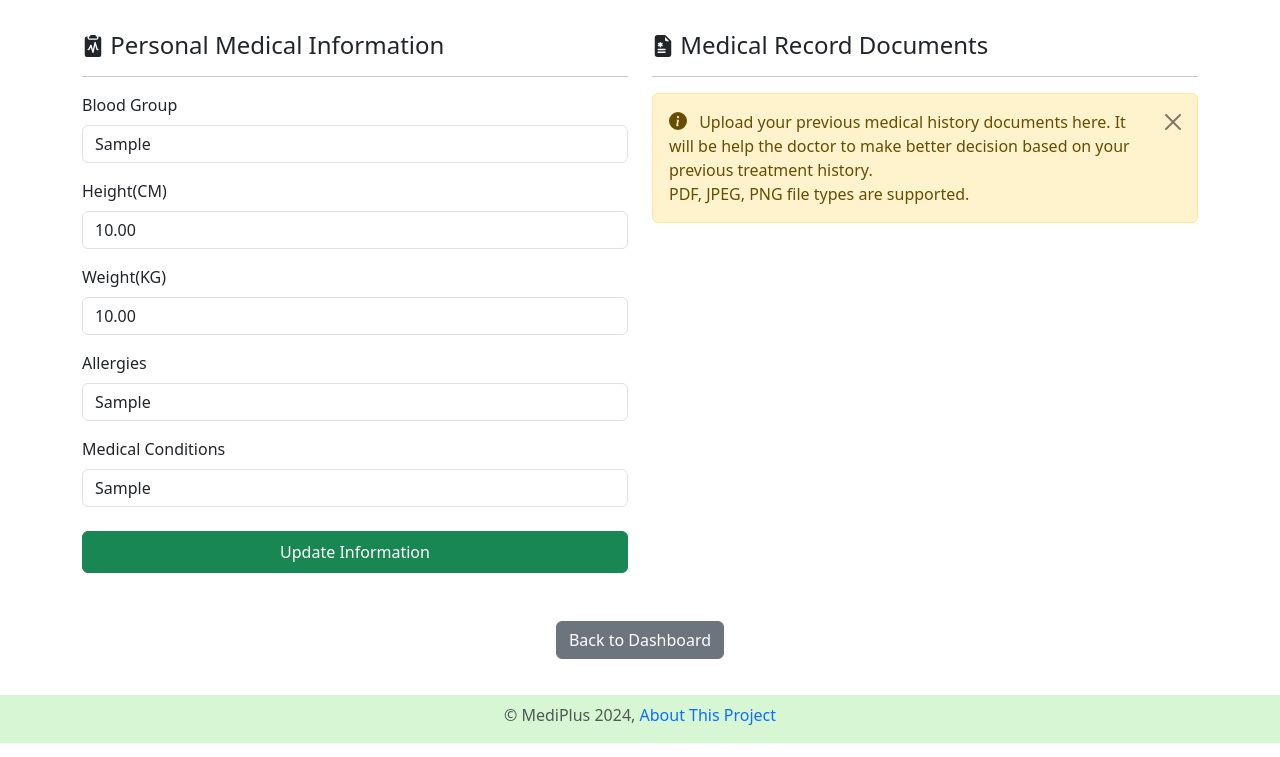
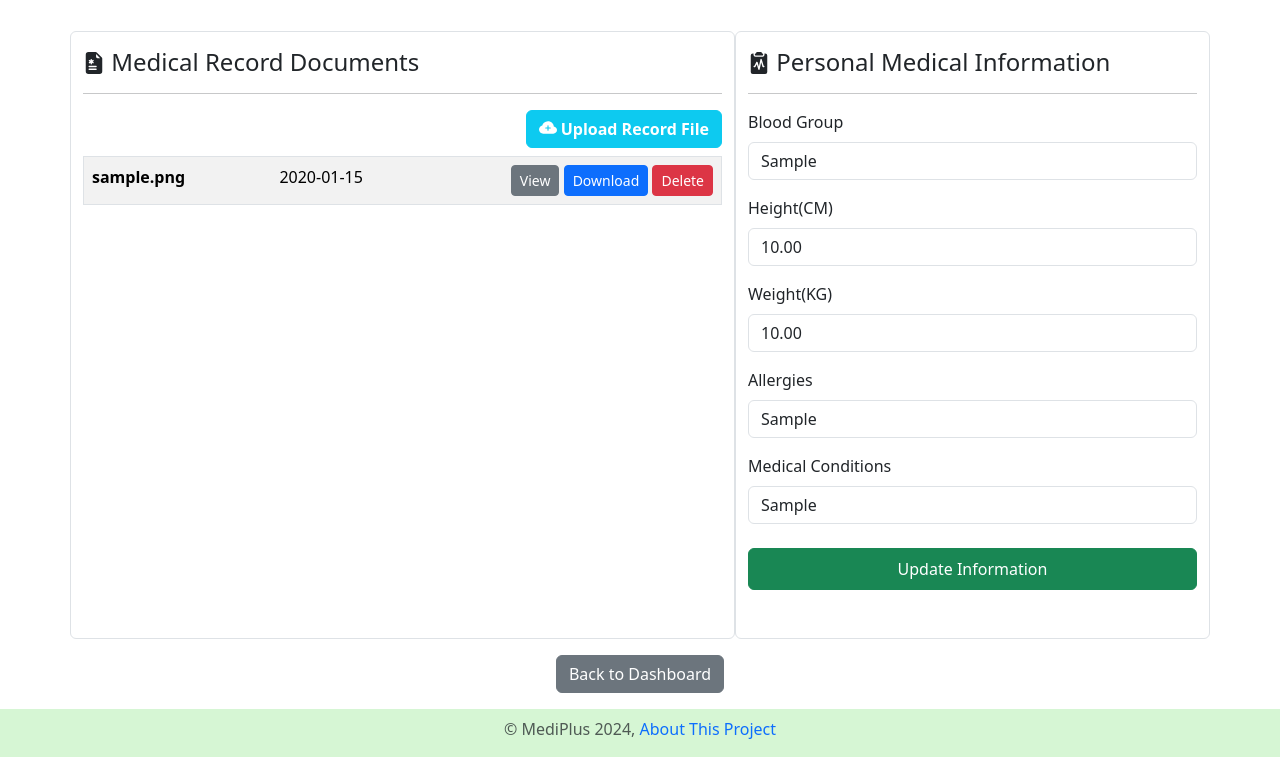
Before and after one commit to alfa-echo-niner-ait/mediplus, a Flask app: page /dashboard/patient/medical_records in a window 1280 px wide. Shown: the part 57-814 px from the top of the page. Run offline with Flask 3, Linux system fonts and the light colour scheme; a user stored in the database is signed in; tables that the repository leaves empty hold one stand-in row (values such as "Sample post"); parts of the project's set-up code (start-up, migrations or seed data) failed here and were passed over; some libraries are stand-ins or nearby versions.

Commit message:
Medical record file upload, download, view, delete

```diff
--- a/src/patient/forms.py
+++ b/src/patient/forms.py
@@ -1,6 +1,13 @@
 from flask_wtf import FlaskForm
 from flask_wtf.file import FileField, FileAllowed
-from wtforms import SelectField, SubmitField, DateField, PasswordField, StringField, DecimalField
+from wtforms import (
+    SelectField,
+    SubmitField,
+    DateField,
+    PasswordField,
+    StringField,
+    DecimalField,
+)
 from wtforms.validators import DataRequired, EqualTo
 from datetime import date
 
@@ -37,9 +44,23 @@ class UpdateProfileForm(FlaskForm):
 
 
 class MedicalInfoForm(FlaskForm):
-    blood_group = StringField("Blood Group")
+    blood_group = StringField("Blood Group", validators=[DataRequired()])
     height_cm = DecimalField("Height(CM)")
     weight_kg = DecimalField("Weight(KG)")
     allergies = StringField("Allergies")
     medical_conditions = StringField("Medical Conditions")
     submit = SubmitField("Update Information")
+
+
+class Record_Upload_Form(FlaskForm):
+    file_name = StringField("File Name", validators=[DataRequired()])
+    file = FileField(
+        "Pick a Record File",
+        validators=[
+            DataRequired(),
+            FileAllowed(
+                ["jpg", "jpeg", "png", "svg", "pdf"], "Please pick allowed format!"
+            ),
+        ],
+    )
+    submit = SubmitField("Upload New Record")
--- a/src/patient/routes.py
+++ b/src/patient/routes.py
@@ -1,7 +1,25 @@
-from flask import Blueprint, render_template, flash, redirect, url_for, request
+import os
+import secrets
+from flask import (
+    Blueprint,
+    render_template,
+    flash,
+    redirect,
+    url_for,
+    request,
+    current_app,
+    send_file,
+    send_from_directory,
+)
 from flask_login import login_required, current_user
-from src.users.models import Users, Patients, User_Logs, Medical_Info
-from src.patient.forms import ChangePasswordForm, UpdateProfileForm, MedicalInfoForm
+from src.users.models import Users, Patients, User_Logs
+from src.patient.models import Medical_Info, Patient_Record_Files
+from src.patient.forms import (
+    ChangePasswordForm,
+    UpdateProfileForm,
+    MedicalInfoForm,
+    Record_Upload_Form,
+)
 from src import db, hash_manager
 from src.public.utils import (
     get_datetime,
@@ -123,11 +141,16 @@ def change_password():
 @login_required
 def medical_records():
     form = MedicalInfoForm()
+    upload_form = Record_Upload_Form()
 
     records: Medical_Info = Medical_Info.query.filter_by(
         patient_id=current_user.id
     ).first()
+    files: Patient_Record_Files = Patient_Record_Files.query.filter_by(
+        record_patient_id=current_user.id
+    ).all()
 
+    # Information form handler
     if request.method == "POST":
         print(f"\nForm received: {form.blood_group.data}\n")
         records.blood_group = form.blood_group.data
@@ -154,5 +177,111 @@ def medical_records():
         form.medical_conditions.data = records.medical_conditions
 
     return render_template(
-        "patient/medical_records.html", form=form, title="Medical Records"
+        "patient/medical_records.html",
+        form=form,
+        upload_form=upload_form,
+        files=files,
+        title="Medical Records",
     )
+
+
+# Record file upload handler
+@patient.route("/dashboard/patient/upload_record", methods=["POST"])
+@login_required
+def upload_record():
+    upload_form = Record_Upload_Form()
+
+    # File upload form handler
+    if upload_form.validate_on_submit() and request.method == "POST":
+        file_name = upload_form.file_name.data
+        file = upload_form.file.data
+
+        date, time = get_datetime()
+        _, file_extension = os.path.splitext(file.filename)
+        random_hex = secrets.token_hex(20)
+        file_path_name = random_hex + file_extension
+
+        file_path = os.path.join(
+            current_app.root_path, "static/upload/patient/records/", file_path_name
+        )
+        file.save(file_path)
+
+        # Add information to database
+        new_file = Patient_Record_Files(
+            current_user.id, file_name, file_path_name, date, time
+        )
+        new_log = User_Logs(current_user.id, "Upload Medical Record", date, time)
+        new_log.log_desc = f"{file_name} @path_file_name: {file_path_name}"
+
+        db.session.add(new_file)
+        db.session.add(new_log)
+        db.session.commit()
+
+        flash("File Uploaded Successfully!", category="success")
+        return redirect(url_for("patient.medical_records"))
+    else:
+        flash("Please select correct format!", category="danger")
+        return redirect(url_for("patient.medical_records"))
+
+
+@patient.route("/dashboard/patient/delete_record/<id>", methods=["GET"])
+@login_required
+def delete_record(id):
+    file: Patient_Record_Files = Patient_Record_Files.query.filter_by(
+        file_id=int(id)
+    ).first_or_404()
+
+    if file.record_patient_id == current_user.id:
+        date, time = get_datetime()
+        new_log = User_Logs(current_user.id, "Delete Medical Record", date, time)
+        new_log.log_desc = f"{file.file_name} ({file.file_path_name})"
+
+        os.remove(
+            os.path.join(
+                current_app.root_path,
+                "static/upload/patient/records/",
+                file.file_path_name,
+            )
+        )
+
+        db.session.delete(file)
+        db.session.add(new_log)
+        db.session.commit()
+
+        flash("File deleted successfully!", category="info")
+        return redirect(url_for("patient.medical_records"))
+    else:
+        flash("Delete failed! Access denied.", category="danger")
+        return redirect(url_for("patient.medical_records"))
+
+
+@patient.route("/dashboard/patient/file/<id>")
+@login_required
+def view_file(id):
+    file: Patient_Record_Files = Patient_Record_Files.query.filter_by(
+        file_id=int(id)
+    ).first_or_404()
+
+    if file.record_patient_id == current_user.id:
+        return render_template(
+            "patient/file_view.html", title=file.file_name, file=file
+        )
+
+
+@patient.route("/download/file/<file_id>")
+@login_required
+def download_file(file_id):
+    file: Patient_Record_Files = Patient_Record_Files.query.filter_by(
+        file_id=int(file_id)
+    ).first_or_404()
+
+    if file.record_patient_id == current_user.id:
+        file_name = f"{file.file_name}_{file.file_path_name}"
+        return send_file(os.path.join(
+                current_app.root_path,
+                "static/upload/patient/records/",
+                file.file_path_name,
+            ), download_name=file_name, as_attachment=True)
+    else:
+        flash("Download failed! Access denied.", category="danger")
+        return redirect(url_for("patient.medical_records"))
--- a/src/public/routes.py
+++ b/src/public/routes.py
@@ -11,8 +11,8 @@ from flask import (
 from flask_login import current_user, login_user, login_required, logout_user
 from .forms import LoginForm, RegisterForm, ResetRequestForm, ResetPasswordForm
 from .utils import get_datetime
-from src.users.models import Users, Patients, User_Logs, Medical_Info, Managers, Doctors
-from src.patient.models import Invoices, Invoice_Items, Payments
+from src.users.models import Users, Patients, User_Logs, Managers, Doctors
+from src.patient.models import Medical_Info, Invoices, Invoice_Items, Payments
 from src.users.utils import reset_mail_sender
 from src import db, token_manager, hash_manager
 
--- a/src/templates/patient/medical_files.html
+++ b/src/templates/patient/medical_files.html
@@ -1,5 +1,5 @@
-<div class="col-sm-12 col-md-12 col-lg-6">
-    <div class="h4 mb-3">
+<div class="col-sm-12 col-md-12 col-lg-7 border rounded mb-3">
+    <div class="h4 mb-3 mt-3">
         <svg xmlns="http://www.w3.org/2000/svg" width="22" height="22" fill="currentColor"
             class="bi" viewBox="0 0 16 16">
             <path
@@ -8,15 +8,39 @@
         Medical Record Documents
     </div>
     <hr>
-    <div class="alert alert-warning alert-dismissible fade show fw-light" role="alert">
-        <svg xmlns="http://www.w3.org/2000/svg" width="18" height="18" fill="currentColor" class="bi flex-shrink-0 me-2"
-            viewBox="0 0 16 16">
-            <path
-                d="M8 16A8 8 0 1 0 8 0a8 8 0 0 0 0 16m.93-9.412-1 4.705c-.07.34.029.533.304.533.194 0 .487-.07.686-.246l-.088.416c-.287.346-.92.598-1.465.598-.703 0-1.002-.422-.808-1.319l.738-3.468c.064-.293.006-.399-.287-.47l-.451-.081.082-.381 2.29-.287zM8 5.5a1 1 0 1 1 0-2 1 1 0 0 1 0 2" />
-        </svg>
-        Upload your previous medical history documents here. It will be help the doctor to make better decision based on your previous treatment history.
-        <br>
-        <strong>PDF, JPEG, PNG</strong> file types are supported.
-        <button type="button" class="btn-close" data-bs-dismiss="alert" aria-label="Close"></button>
+
+    <div class="text-end mt-2 mb-2">
+        <button class="btn btn-info text-white fw-bold" data-bs-toggle="modal" data-bs-target="#uploadModal">
+            <svg xmlns="http://www.w3.org/2000/svg" width="18" height="18" fill="currentColor" class="bi"
+                viewBox="0 0 16 16">
+                <path
+                    d="M8 2a5.53 5.53 0 0 0-3.594 1.342c-.766.66-1.321 1.52-1.464 2.383C1.266 6.095 0 7.555 0 9.318 0 11.366 1.708 13 3.781 13h8.906C14.502 13 16 11.57 16 9.773c0-1.636-1.242-2.969-2.834-3.194C12.923 3.999 10.69 2 8 2m.5 4v1.5H10a.5.5 0 0 1 0 1H8.5V10a.5.5 0 0 1-1 0V8.5H6a.5.5 0 0 1 0-1h1.5V6a.5.5 0 0 1 1 0" />
+            </svg>
+            Upload Record File
+        </button>
     </div>
+
+    {% include '/patient/upload_record.html' %}
+
+    <table class="table table-striped border">
+        {% for file in files %}
+        <tr>
+            <td class="fw-bold">{{ file.file_name }}</td>
+            <td class="text-center">{{ file.upload_date }}</td>
+            <td class="text-end">
+                <a href="{{ url_for('patient.view_file', id=file.file_id) }}"
+                    class="btn btn-sm btn-secondary">
+                    View
+                </a>
+                <a href="{{ url_for('patient.download_file', file_id=file.file_id) }}"
+                    class="btn btn-sm btn-primary">Download</a>
+                <a href="{{ url_for('patient.delete_record', id=file.file_id)}}"
+                    class="btn btn-sm btn-danger"
+                    onclick="return confirm('Delete file: {{ file.file_name }}?')">
+                    Delete
+                </a>
+            </td>
+        </tr>
+        {% endfor %}
+    </table>
 </div>
--- a/src/templates/patient/medical_records.html
+++ b/src/templates/patient/medical_records.html
@@ -4,8 +4,8 @@
 {% block content %}
 <div class="container mt-3">
     <div class="row">
+        {% include '/patient/medical_files.html' %}
         {% include '/patient/update_medical_info.html' %}
-        {% include '/patient/medical_files.html' %}
     </div>
     <div class="text-center mb-3">
         <a class="btn btn-secondary" href="{{ url_for('public.dashboard') }}">Back to Dashboard</a>
--- a/src/templates/patient/update_medical_info.html
+++ b/src/templates/patient/update_medical_info.html
@@ -1,5 +1,5 @@
-<div class="col-sm-12 col-md-12 col-lg-6">
-    <div class="h4 mb-3">
+<div class="col-sm-12 col-md-12 col-lg-5 border rounded mb-3">
+    <div class="h4 mb-3 mt-3">
         <svg xmlns="http://www.w3.org/2000/svg" width="22" height="22" fill="currentColor" class="bi"
             viewBox="0 0 16 16">
             <path
--- /dev/null
+++ b/src/templates/patient/upload_record.html
@@ -0,0 +1,58 @@
+<div class="modal" id="uploadModal">
+    <div class="modal-dialog modal-dialog-centered">
+        <div class="modal-content">
+            <!-- Header -->
+            <div class="modal-header">
+                <h4 class="modal-title">Upload New Record File</h4>
+                <button type="button" class="btn-close" data-bs-dismiss="modal"></button>
+            </div>
+            <!-- Body -->
+            <div class="modal-body">
+                <!-- Notice -->
+                <div class="alert alert-warning alert-dismissible fade show fw-light" role="alert">
+                    <svg xmlns="http://www.w3.org/2000/svg" width="18" height="18" fill="currentColor" class="bi flex-shrink-0"
+                        viewBox="0 0 16 16">
+                        <path
+                            d="M8 16A8 8 0 1 0 8 0a8 8 0 0 0 0 16m.93-9.412-1 4.705c-.07.34.029.533.304.533.194 0 .487-.07.686-.246l-.088.416c-.287.346-.92.598-1.465.598-.703 0-1.002-.422-.808-1.319l.738-3.468c.064-.293.006-.399-.287-.47l-.451-.081.082-.381 2.29-.287zM8 5.5a1 1 0 1 1 0-2 1 1 0 0 1 0 2" />
+                    </svg>
+                    Upload your previous medical history documents here. It will be help the doctor to make better decision based on
+                    your previous treatment history.
+                    <br>
+                    <strong>PDF, JPEG, PNG</strong> file types are supported.
+                    <button type="button" class="btn-close" data-bs-dismiss="alert" aria-label="Close"></button>
+                </div>
+                <form action="{{ url_for('patient.upload_record')}}" method="post" enctype="multipart/form-data">
+                    {{ upload_form.hidden_tag() }}
+                    <!-- File -->
+                    <div class="mb-3">
+                        {{ upload_form.file.label(class='form-label') }}
+                        {{ upload_form.file(class='form-control') }}
+                        {% if upload_form.file.errors %}
+                        <div class="invalid-feedback">
+                            {% for error in upload_form.file.errors %}
+                            {{ error }}
+                            {% endfor %}
+                        </div>
+                        {% endif %}
+                    </div>
+                    <!-- File Name -->
+                    <div class="mb-3">
+                        {{ upload_form.file_name.label(class='form-label') }}
+                        {{ upload_form.file_name(class='form-control', placeholder='Type a name for record file') }}
+                        {% if upload_form.file_name.errors %}
+                        <div class="invalid-feedback">
+                            {% for error in upload_form.file_name.errors %}
+                            {{ error }}
+                            {% endfor %}
+                        </div>
+                        {% endif %}
+                    </div>
+                    <!-- Upload Button -->
+                    <div class="mb-3">
+                        {{ upload_form.submit(class='btn btn-primary fw-bold text-white mt-2 mb-2') }}
+                    </div>
+                </form>
+            </div>
+        </div>
+    </div>
+</div>
```
Also changed, not shown: src/patient/models.py (+47 -0 lines), src/templates/patient/file_view.html (added, +48 -0 lines), src/users/models.py (+0 -21 lines), src/static/upload/patient/records/520c70e2f61feae28faaaebb1f36851c060adc0d.jpg (added), 1 other file.
